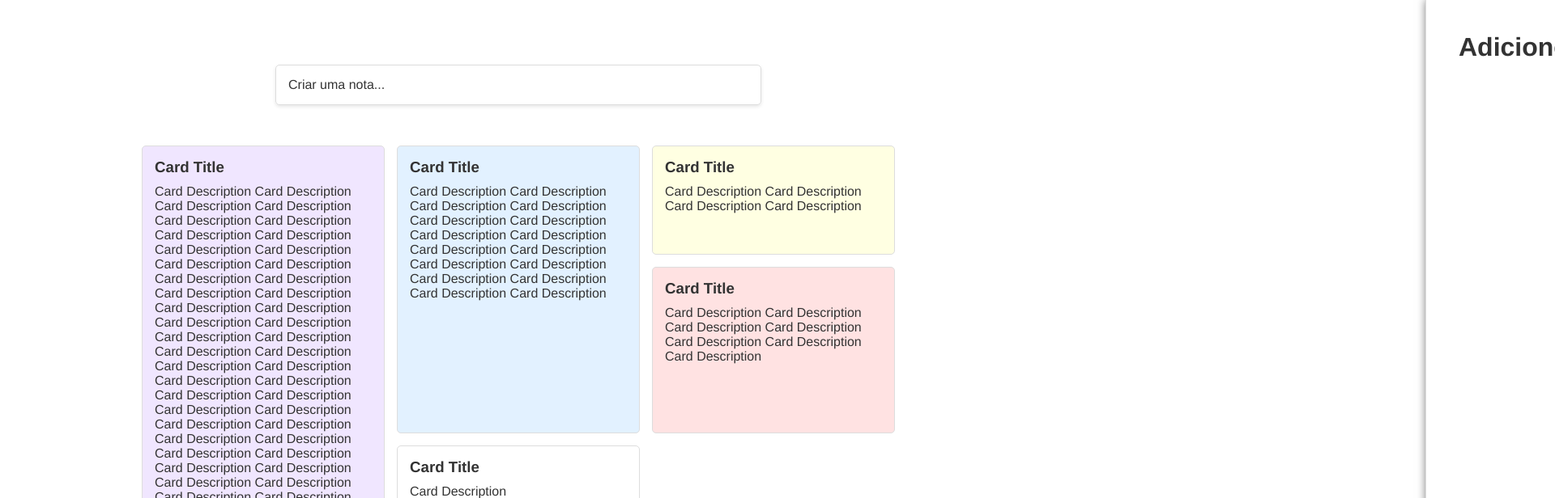
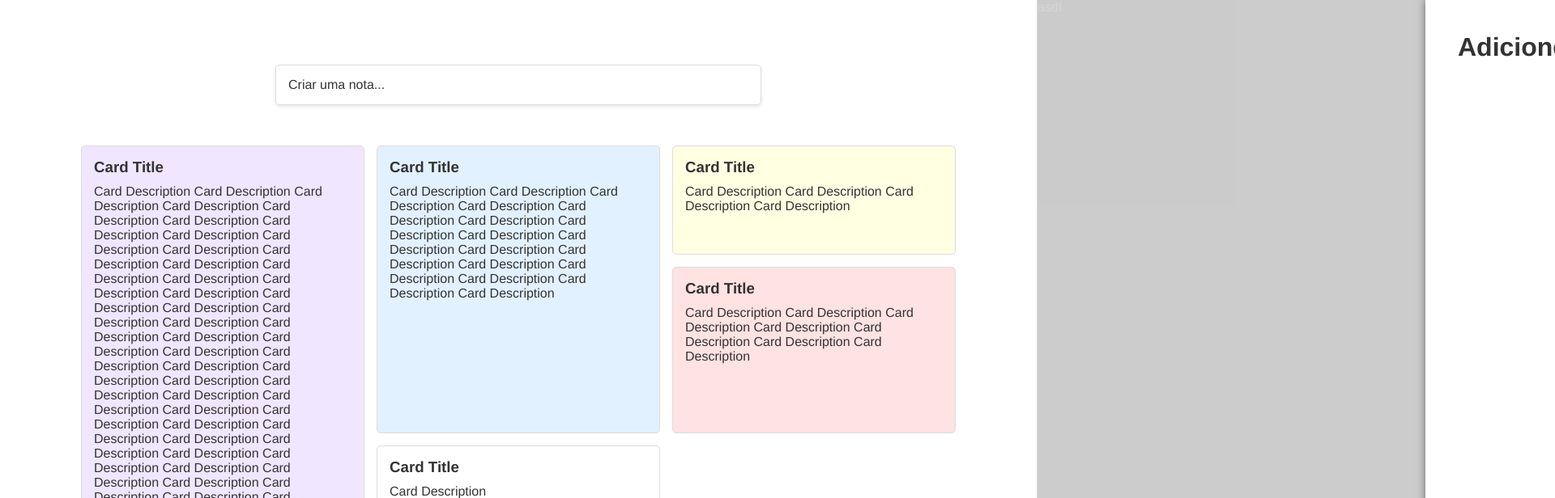
Before and after one commit to brunoleo223/my-todo-app, a React (Vite) app: page / in a window 1280 px wide. Shown: the top 616 px of the page at 81% size, 1920 px wide, since content can reach past the window. Built offline with nearby package versions, Linux system fonts and the light colour scheme.

Commit message:
resnposivity bugs

```diff
--- a/src/components/Board/style.js
+++ b/src/components/Board/style.js
@@ -4,6 +4,7 @@ export const Container = Styled.div`
     display: flex;
     flex-direction: column;
     align-items: center;
-    /* background-color: #fff; */
-    padding-top: 80px;
+    padding: 80px 30px;
+    overflow-x: hidden;
+    width: 100%;
 `;
--- a/src/components/EditPanel/index.jsx
+++ b/src/components/EditPanel/index.jsx
@@ -21,6 +21,7 @@ export default function EditPanel({ isPanelOpen, openedCard, editCard, closePane
 
   return (
     <EditPanelContainer isPanelOpen={isPanelOpen} color={openedCard.color}>
+        <div className="close" onClick={closePanel}>asdf</div>
         <form onSubmit={handleEditCard}>
             <h1 className="titulo" id="titulo" name="titulo" contentEditable="true">
                 {openedCard.title ? openedCard.title : "Adicione um Título"}
--- a/src/components/EditPanel/style.js
+++ b/src/components/EditPanel/style.js
@@ -12,15 +12,29 @@ const colors = {
 export const EditPanelContainer = styled.div`
     position: absolute;
     width: 100%;
-    max-width: 800px;
     height: 100%;
     top: 0;
-    background-color: ${props => props.color ? colors[props.color] : '#fff'};
-    z-index: 9;
-    box-shadow: 0 0 10px 0 rgba(0, 0, 0, 0.5);
-    padding: 40px;
-    transition: all 0.2s ease-in-out;
+    display: flex;
+
     right: ${props => (props.isPanelOpen ? 0 : "-100%")};
+
+    .close{
+        flex: 1;
+        height: 100%;
+        background: #000;
+        opacity: 0.2;
+        z-index: 9;
+    }
+
+    form{
+        width: 100%;
+        max-width: 800px;
+        background-color: ${props => props.color ? colors[props.color] : '#fff'};
+        z-index: 9;
+        box-shadow: 0 0 10px 0 rgba(0, 0, 0, 0.5);
+        padding: 40px;
+        transition: all 0.2s ease-in-out;
+    }
 
     .titulo{
         margin-bottom: 40px;
--- a/src/components/InputCard/index.jsx
+++ b/src/components/InputCard/index.jsx
@@ -45,7 +45,6 @@ export default function InputCard({addNewCard}) {
         });
 
         e.target.nextElementSibling.classList.add('active')
-
     }
 
     return (
--- a/src/components/List/style.js
+++ b/src/components/List/style.js
@@ -1,13 +1,13 @@
 import styled from "styled-components";
 
 export const Container = styled.div`
-    max-width: 85%;
+    max-width: 100%;
     margin: 0 auto;
     display: grid;
-    grid-template-columns: repeat(auto-fill, minmax(150px, 300px));
     grid-gap: 15px;
     justify-content: center;
     padding: 50px;
+    grid-template-columns: repeat(auto-fill, minmax(150px, 350px));
 
     & + div {
         border-left: 1px solid #ddd;
--- a/src/globalStyle.js
+++ b/src/globalStyle.js
@@ -15,5 +15,7 @@ export default createGlobalStyle`
     body{
         font: 16px 'Helvetica Neue', Helvetica, Arial, sans-serif;
         color: #333;
+        width: 100%;
+        overflow-x: hidden;
     }
 `;
```
